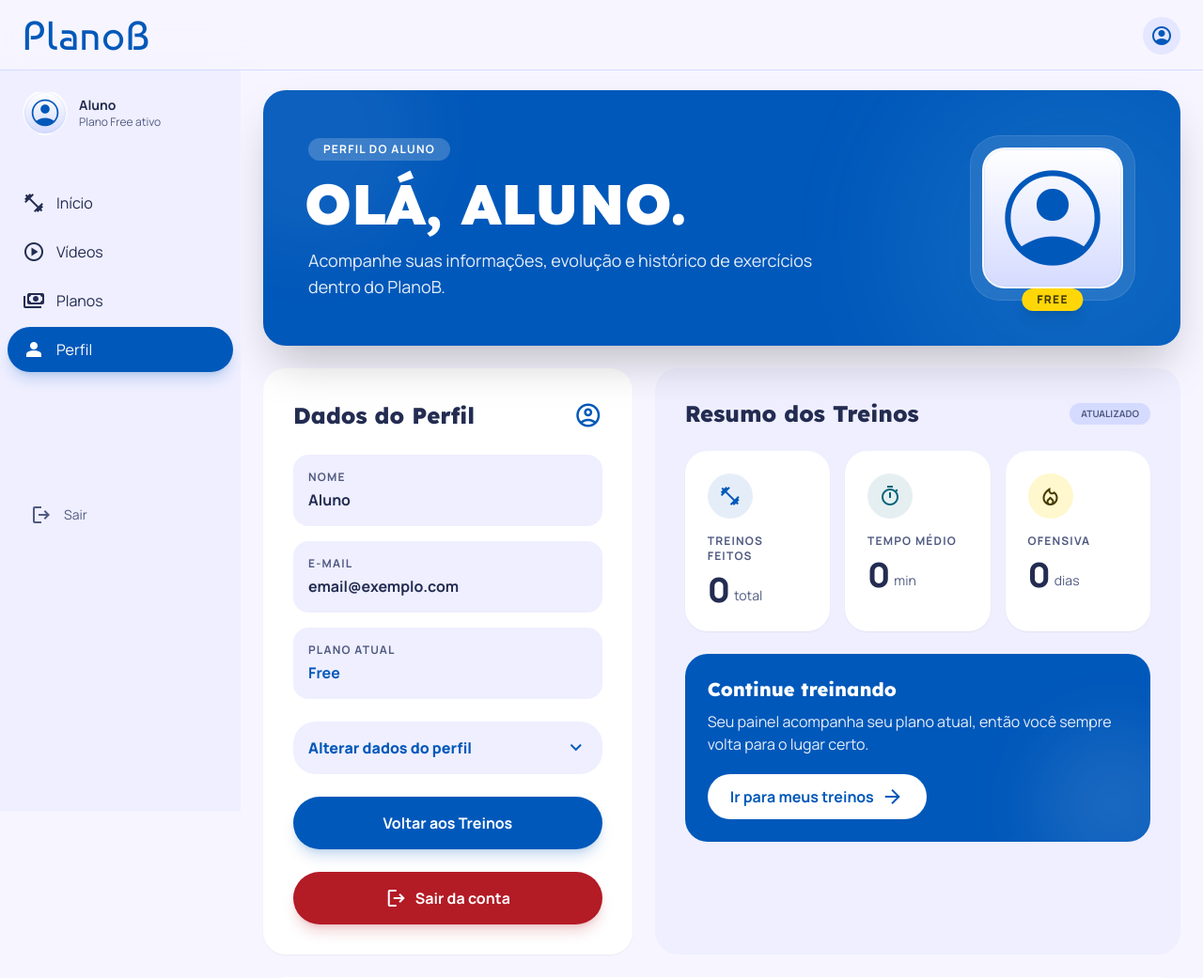
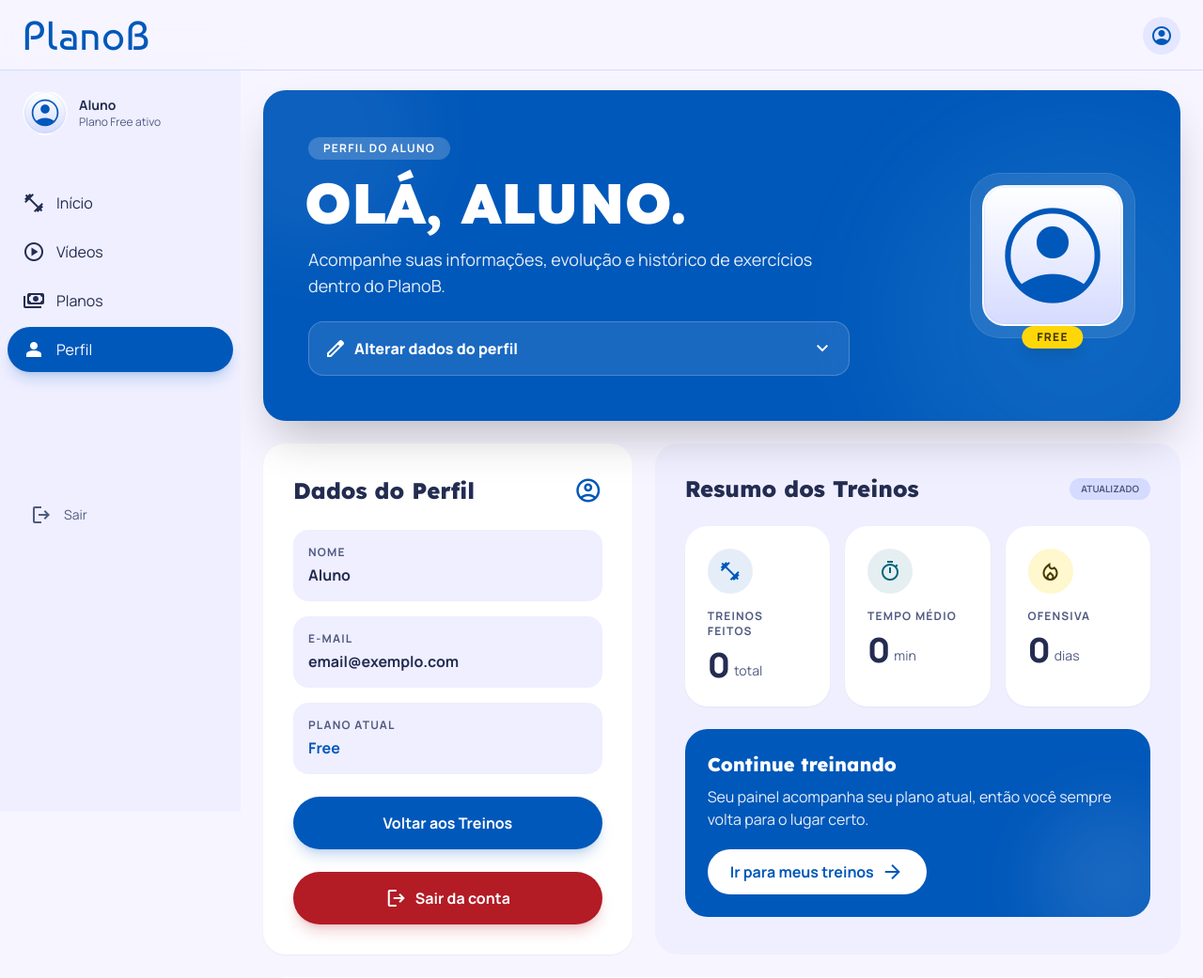
Before and after one commit to NicoleNakagawa/PlanoB_2026, a Node server app: page /perfilaluno in a window 1280 px wide. Shown: the top 1041 px of the page at 94% size. Run offline with Node 20, Linux system fonts and the light colour scheme; the visitor is signed in with stand-in values (Sample User, id 1); data that the repository does not hold is empty; some libraries are stand-ins or nearby versions.

Commit message:
Ajustes CSS

```diff
--- a/app/views/pages/perfilaluno.ejs
+++ b/app/views/pages/perfilaluno.ejs
@@ -472,7 +472,8 @@
 
         <section class="relative z-10 flex flex-col md:flex-row items-center justify-between gap-8">
 
-          <hgroup class="max-w-2xl">
+          <div class="w-full max-w-2xl">
+            <hgroup>
               <mark class="inline-block px-4 py-1 rounded-full bg-white/20 backdrop-blur-md text-xs font-bold uppercase tracking-widest mb-4 text-white">
                 Perfil do Aluno
               </mark>
@@ -485,6 +486,55 @@
                 Acompanhe suas informações, evolução e histórico de exercícios dentro do PlanoB.
               </p>
             </hgroup>
+
+            <details class="mt-6 w-full max-w-xl rounded-2xl border border-white/20 bg-white/10 p-4 group">
+              <summary class="cursor-pointer list-none flex items-center justify-between gap-3 font-black text-white">
+                <span class="inline-flex items-center gap-2">
+                  <i class="material-symbols-outlined not-italic" aria-hidden="true">edit</i>
+                  Alterar dados do perfil
+                </span>
+                <i class="material-symbols-outlined not-italic transition-transform group-open:rotate-180" aria-hidden="true">expand_more</i>
+              </summary>
+
+              <form action="/perfilaluno/dados" method="POST" class="mt-5 flex flex-col gap-4">
+                <fieldset class="flex flex-col gap-2">
+                  <legend class="sr-only">Alterar nome e e-mail</legend>
+
+                  <label for="nome-perfil" class="text-xs font-black uppercase tracking-widest text-white/80">
+                    Nome
+                  </label>
+
+                  <input
+                    id="nome-perfil"
+                    name="nome"
+                    type="text"
+                    value="<%= alunoSeguro.nome || '' %>"
+                    class="w-full rounded-2xl border-none bg-white px-4 py-3 text-on-surface focus:ring-2 focus:ring-secondary"
+                    required
+                  />
+
+                  <label for="email-perfil" class="text-xs font-black uppercase tracking-widest text-white/80 mt-2">
+                    E-mail
+                  </label>
+
+                  <input
+                    id="email-perfil"
+                    name="email"
+                    type="email"
+                    value="<%= alunoSeguro.email || '' %>"
+                    class="w-full rounded-2xl border-none bg-white px-4 py-3 text-on-surface focus:ring-2 focus:ring-secondary"
+                    required
+                  />
+                </fieldset>
+
+                <button
+                  type="submit"
+                  class="w-full sm:w-auto sm:self-start bg-white text-primary px-6 py-3 rounded-full font-bold shadow-lg hover:bg-surface-container-low transition-colors">
+                  Salvar alterações
+                </button>
+              </form>
+            </details>
+          </div>
 
           <figure class="relative w-40 h-40 md:w-44 md:h-44 rounded-[2rem] bg-white/10 backdrop-blur-xl border border-white/10 p-3 m-0 group">
             <% if (alunoSeguro.foto) { %>
@@ -571,55 +621,6 @@
             <p class="font-bold text-primary"><%= nomePlanoAluno %></p>
           </li>
         </ul>
-
-        <details class="bg-surface-container-low rounded-3xl p-4 group">
-          <summary class="cursor-pointer list-none flex items-center justify-between gap-3 font-black text-primary">
-            <strong>Alterar dados do perfil</strong>
-            <i class="material-symbols-outlined not-italic transition-transform group-open:rotate-180" aria-hidden="true">expand_more</i>
-          </summary>
-
-          <section class="mt-5 flex flex-col gap-6">
-
-            <form action="/perfilaluno/dados" method="POST" class="flex flex-col gap-4">
-              <fieldset class="flex flex-col gap-2">
-                <legend class="sr-only">Alterar nome e e-mail</legend>
-
-                <label for="nome-perfil" class="text-xs font-black uppercase tracking-widest text-on-surface-variant">
-                  Nome
-                </label>
-
-                <input
-                  id="nome-perfil"
-                  name="nome"
-                  type="text"
-                  value="<%= alunoSeguro.nome || '' %>"
-                  class="w-full rounded-2xl border-none bg-surface-container-lowest px-4 py-3 text-on-surface focus:ring-2 focus:ring-primary"
-                  required
-                />
-
-                <label for="email-perfil" class="text-xs font-black uppercase tracking-widest text-on-surface-variant mt-2">
-                  E-mail
-                </label>
-
-                <input
-                  id="email-perfil"
-                  name="email"
-                  type="email"
-                  value="<%= alunoSeguro.email || '' %>"
-                  class="w-full rounded-2xl border-none bg-surface-container-lowest px-4 py-3 text-on-surface focus:ring-2 focus:ring-primary"
-                  required
-                />
-              </fieldset>
-
-              <button
-                type="submit"
-                class="w-full bg-primary text-white py-4 rounded-full font-bold shadow-lg shadow-primary/20 hover:scale-[1.02] active:scale-95 transition-all text-center">
-                Salvar nome e e-mail
-              </button>
-            </form>
-
-          </section>
-        </details>
 
         <a href="<%= painelCorreto %>" class="w-full bg-primary text-white py-4 rounded-full font-bold shadow-lg shadow-primary/20 hover:scale-[1.02] active:scale-95 transition-all text-center">
           Voltar aos Treinos
```
Lines whose indentation alone changed are shown as unchanged.
